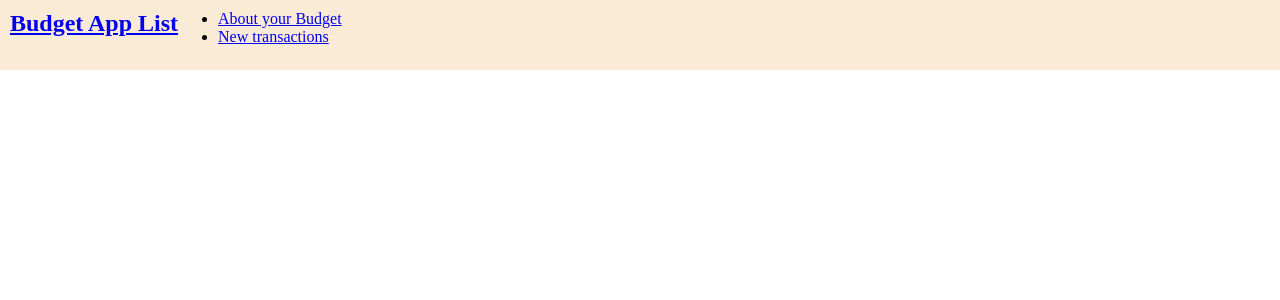
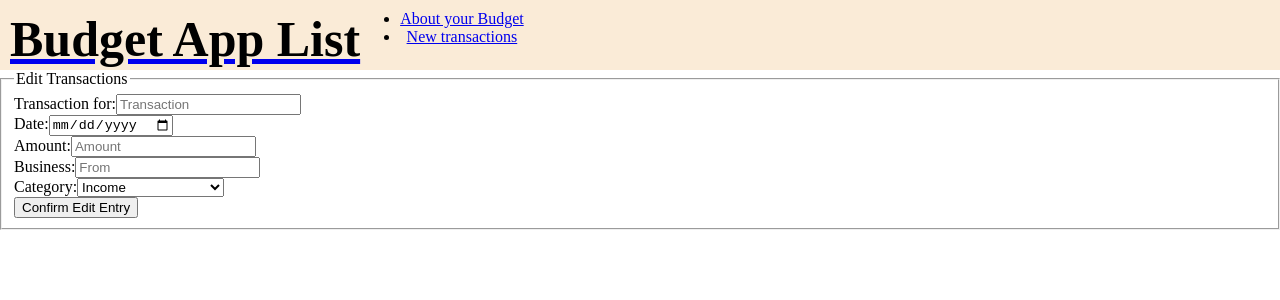
Before and after one commit to AaronConstant/AC-Budget-App-FEA, a React (Vite) app in the folder BudgetFrontEnd/: page /transactions/1/edit in a window 1280 px wide. Shown: the top 300 px of the page. Built offline with nearby package versions, Linux system fonts and the light colour scheme; no server answers.

Commit message:
minor styles to navBar currently

```diff
--- a/BudgetFrontEnd/src/App.css
+++ b/BudgetFrontEnd/src/App.css
@@ -1,13 +1,8 @@
-.table-container{
-  position: relative;
+
+nav {
   display: flex;
-  gap: 10px;
-  border: 2px solid black;
-  height: 100px;
-  width: auto;
-  margin: 0 auto;
-  justify-content: center;
-  place-items: center;
+  height: 70px;
+  background-color: antiquewhite;
+  padding: 10px;
   text-align: center;
-  top: 50%
 }
--- a/BudgetFrontEnd/src/App.jsx
+++ b/BudgetFrontEnd/src/App.jsx
@@ -4,18 +4,30 @@ import { Routes, Route } from 'react-router-dom'
 import Home from './Components/Home'
 import New from './Components/New'
 import Show from './Components/Show'
+import { useEffect, useState } from 'react'
+import Edit from './Components/Edit'
 function App() {
+  const API = import.meta.env.VITE_BASE_URL
+  const [transactions, setTransactions] = useState()
+  useEffect(() => {
+      fetch(API)
+      .then(res => res.json())
+      .then(res => {
+          setTransactions(res)
+      })
+      .catch(err => console.error(err))
 
-
+  },[])
 
 
   return (
     <>
     <NavBar/>
     <Routes>
-      <Route path='/transactions' element={<Home />}/>
-      <Route path='transactions/new' element={<New/>}/>
-      <Route path='/transactions/:index' element={<Show/>} />
+      <Route path='/transactions' element={<Home transactions= {transactions} />}/>
+      <Route path='transactions/new' element={<New setTransactions= {setTransactions}/>}/>
+      <Route path='/transactions/:index' element={<Show transactions= { transactions }/>} />
+      <Route path='/transactions/:index/edit' element={<Edit/>} />
     </Routes>
     </>
   )
--- /dev/null
+++ b/BudgetFrontEnd/src/Components/Edit.jsx
@@ -0,0 +1,113 @@
+import React, { useState, useEffect } from 'react';
+import { useParams, useNavigate } from 'react-router-dom';
+
+export default function Edit() {
+  const API = import.meta.env.VITE_BASE_URL;
+  const navigate = useNavigate();
+  const { index } = useParams();
+  const [editTransaction, setEditTransaction] = useState({
+    transaction: "",
+    id: "",
+    amount: "",
+    date: "",
+    from: "",
+    category: ""
+  });
+
+  useEffect(() => {
+    fetch(`${API}/${index}`)
+      .then(res => res.json())
+      .then(res => setEditTransaction(res))
+      .catch(err => console.log(err));
+  }, [API, index]);
+
+  const handleSubmit = (e) => {
+    e.preventDefault();
+
+    fetch(`${API}/${index}`, {
+      method: "PUT",
+      body: JSON.stringify(editTransaction),
+      headers: {
+        "Content-Type": "application/json"
+      }
+    })
+      .then(res => res.json())
+      .then(() => navigate(`/transactions/${index}`))
+      .catch(err => console.error(err));
+  };
+
+  const monitorChange = (e) => {
+    setEditTransaction((prevState) => ({
+      ...prevState, [e.target.name]: e.target.value
+    }));
+  };
+
+  if (!editTransaction) return <div>Loading Entry...</div>;
+
+  return (
+    <div>
+      <form onSubmit={handleSubmit}>
+        <fieldset>
+          <legend>Edit Transactions</legend>
+          <label htmlFor="transaction">Transaction for:</label>
+          <input
+            type="text"
+            placeholder="Transaction"
+            name="transaction"
+            id="transaction"
+            value={editTransaction.transaction}
+            onChange={monitorChange}
+          />
+          <br />
+          <label htmlFor="date">Date:</label>
+          <input
+            type="date"
+            placeholder="YYYY/MM/DD"
+            name="date"
+            id="date"
+            value={editTransaction.date}
+            onChange={monitorChange}
+          />
+          <br />
+          <label htmlFor="amount">Amount:</label>
+          <input
+            type="text"
+            placeholder="Amount"
+            name="amount"
+            id="amount"
+            value={editTransaction.amount}
+            onChange={monitorChange}
+          />
+          <br />
+          <label htmlFor="from">Business:</label>
+          <input
+            type="text"
+            placeholder="From"
+            name="from"
+            id="from"
+            value={editTransaction.from}
+            onChange={monitorChange}
+          />
+          <br />
+          <label htmlFor="category">Category:</label>
+          <select
+            id="category"
+            name="category"
+            value={editTransaction.category}
+            onChange={monitorChange}
+          >
+            <option value="Income">Income</option>
+            <option value="Savings">Savings</option>
+            <option value="Pet">Pet</option>
+            <option value="Groceries">Groceries</option>
+            <option value="Credit Card">Credit Card Payment</option>
+            <option value="Entertainment">Entertainment</option>
+            <option value="Other">Other</option>
+          </select>
+          <br />
+          <input type="submit" value="Confirm Edit Entry" />
+        </fieldset>
+      </form>
+    </div>
+  );
+}
--- a/BudgetFrontEnd/src/Components/Home.jsx
+++ b/BudgetFrontEnd/src/Components/Home.jsx
@@ -2,18 +2,11 @@ import React, { useState, useEffect } from 'react'
 import { useParams, Link } from 'react-router-dom'
 import '../Styling/Home.scss'
 
-export default function Home() {
-    const API = import.meta.env.VITE_BASE_URL
-    const [transactions, setTransactions] = useState([])
-    useEffect(() => {
-        fetch(API)
-        .then(res => res.json())
-        .then(res => {
-            setTransactions(res)
-        })
-        .catch(err => console.error(err))
+export default function Home({transactions}) {
 
-    },[])
+    if (!transactions || !Array.isArray(transactions)) {
+        return <div>Loading Your Logs</div>;
+      }
 
 
   return (
@@ -35,7 +28,7 @@ export default function Home() {
                         <tr key = { i } className='table-row'>
                             <td>{items.id}</td>
                             <td>{items.date}</td>
-                            <td><Link to={`/transactions/${ i }`} className='transactions-link'>{items.name}</Link></td>
+                            <td><Link to={`/transactions/${ i }`} className='transactions-link'>{ items.transaction }</Link></td>
                             <td>{items.from}</td>
                             <td>{items.amount}</td>
                             <td>{items.category}</td>
--- a/BudgetFrontEnd/src/Components/NavBar.jsx
+++ b/BudgetFrontEnd/src/Components/NavBar.jsx
@@ -1,5 +1,6 @@
 import React from 'react'
 import { Link } from 'react-router-dom'
+import '../Styling/NavBar.scss'
 export default function NavBar() {
 
   return (
--- a/BudgetFrontEnd/src/Components/New.jsx
+++ b/BudgetFrontEnd/src/Components/New.jsx
@@ -1,10 +1,11 @@
 import React,{ useState }from 'react'
 import { useNavigate } from 'react-router-dom'
 import { nanoid } from 'nanoid'
-export default function New() {
+export default function New({setTransactions}) {
     const API = import.meta.env.VITE_BASE_URL
+    const navigate = useNavigate()
     const [newtransaction, setNewTransaction] = useState( {
-        name: "",
+        transaction: "",
         id: nanoid(6) ,
         amount: "",
         date: "",
@@ -13,13 +14,13 @@ export default function New() {
     })
 
     const monitorChange = (e) => {
-        setNewTransaction((prevState) =>{
-            setNewTransaction( {...prevState, [e.target.name] : e.target.value})
-        })
-
+        setNewTransaction(prevState => ({
+            ...prevState,
+            [e.target.name]: e.target.value
+        }))
     }
 
-    const handleSubmit =()=> {
+    const handleSubmit =(e)=> {
         e.preventDefault()
 
         fetch(API, {
@@ -32,43 +33,72 @@ export default function New() {
         .then(res => res.json())
         .then(res => {
             console.log(res)
+            navigate("/transactions")
+            setTransactions((prevState)=>{
+                return [...prevState, res]
+             })
         })
-
+        .catch(err => console.error(err))
     }
-
   return (
-
-    <form>
+    <form onSubmit={ handleSubmit }>
         <fieldset>
             <legend>New Transactions</legend>
-            <label htmlFor="date">
-                Date:
-            <input type="text" placeholder='MM/DD/YYYY' name='date' onChange={monitorChange}/>
-            </label>
+            <label htmlFor='transaction'>Transaction for:</label>
+            <input
+                type="text"
+                placeholder='Transaction'
+                name='transaction'
+                id='transaction'
+                value= { newtransaction.transaction }
+                onChange= { monitorChange }
+            />
+                <br />
+                <label htmlFor='date'>Date:</label>
+
+            <input
+                type="date"
+                placeholder='YYYY/MM/DD'
+                name='date'
+                id='date'
+                value={newtransaction.date}
+                onChange={monitorChange}
+            />
             <br />
-            <label htmlFor="name">
-                Name:
-            <input type="text" placeholder='Name' name='name'onChange={monitorChange}/>
-            </label>
+            <label htmlFor='amount'>Amount:</label>
+
+            <input
+                type="text"
+                placeholder='Amount'
+                name='amount'
+                id='amount'
+                value={newtransaction.amount}
+                onChange={monitorChange}
+            />
             <br />
-            <label htmlFor="amount">
-                Amount:
-            <input type="text" placeholder='Amount' name='amount'onChange={monitorChange}/>
-            </label>
+                <label htmlFor='from'>Business:</label>
+            <input
+                type="text"
+                placeholder='From'
+                name='from'
+                id='from'
+                value={newtransaction.from}
+                onChange={monitorChange}
+            />
             <br />
-            <label htmlFor="from">
-                From:
-            <input type="text" placeholder='From' name='from'onChange={monitorChange}/>
-            </label>
+                <label htmlFor='category'>Category:</label>
+            <select id='category'name='category' value= { newtransaction.category } onChange= { monitorChange }>
+                <option value='Income'>Income</option>
+                <option value='Savings'>Savings</option>
+                <option value='Pet'>Pet</option>
+                <option value='Groceries'>Groceries</option>
+                <option value='Credit Card'>Credit Card Payment</option>
+                <option value='Entertainment'>Entertainment</option>
+                <option value='Other'>Other</option>
+            </select>
             <br />
-            <label htmlFor="category">
-                Category:
-            <input type="text" placeholder='Category' name='category'onChange={monitorChange}/>
-            </label>
-
-            <button onSubmit={ handleSubmit }>Submit</button>
+            <input type='submit' value='Submit New Entry'/>
         </fieldset>
     </form>
 
-      )
-    }
+    )}
--- a/BudgetFrontEnd/src/Styling/Home.scss
+++ b/BudgetFrontEnd/src/Styling/Home.scss
@@ -0,0 +1,24 @@
+.table-container{
+    border: 2px solid black;
+    height: auto;
+    width: auto;
+    justify-content: center;
+    text-align: center;
+    margin: 20px;;
+
+        table {
+            padding: 4px;
+            border: 4px solid red;
+            margin: 10px auto;
+
+            thead {
+                // padding: 10px;
+                font-family: 'Courier New', Courier, monospace;
+                text-decoration: underline;
+            }
+            th {
+                padding: 0 24px;
+            }
+
+        }
+    }
--- /dev/null
+++ b/BudgetFrontEnd/src/Styling/NavBar.scss
@@ -0,0 +1,5 @@
+.title-name {
+    font-size: 50px;
+    color: black;
+    text-decoration-style: none;
+}
--- a/BudgetFrontEnd/src/index.css
+++ b/BudgetFrontEnd/src/index.css
@@ -4,20 +4,13 @@
 }
  /* html parent to => body parent to => #root */
 
- body, html {
-    height: 100vh;
-    width: 100vw;
-}
-#root {
-    display: grid;
+  body, html {
     height: 100%;
     width: 100%;
-    grid-template-rows: 70px 1fr ;
 }
 
-nav {
-    display: flex;
-    height: 70px;
-    background-color: antiquewhite;
-    padding: 10px;
+
+#root {
+    height: 100%;
+    width: 100%;
 }
```
Also changed, not shown: BudgetFrontEnd/src/Components/Show.jsx (+6 -4 lines).
